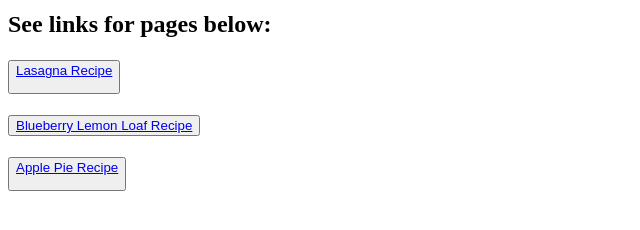
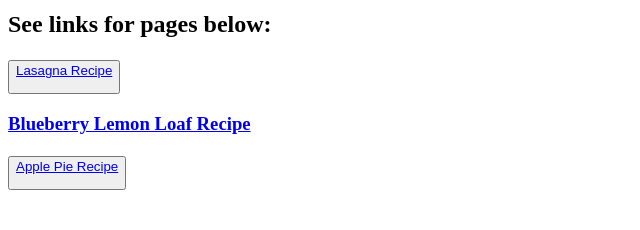
Before and after one commit to vabrahams638/odin-recipes, a plain HTML site: page index.html in a window 1280 px wide. Shown: the part 90-320 px from the top of the page, without its empty margins (0-640 px from the left). Drawn offline with Linux system fonts and the light colour scheme.

Commit message:
Update index.html

```diff
--- a/index.html
+++ b/index.html
@@ -10,7 +10,7 @@
 		<h2> See links for pages below: </h2>
 
 		<h3><p> <button> <a href="/lasagna.html"> Lasagna Recipe </a> </p> </button> </h3>
-		<h3> <p><button> <a href="vabrahams638/blueberry-lemonloaf.html"> Blueberry Lemon Loaf Recipe </a></button></p></h3>
+		<h3> <p> <a href="vabrahams638.github.io/blueberry-lemonloaf.html"> Blueberry Lemon Loaf Recipe </a></p></h3>
 		<h3> <p> <button> <a href="/apple-pie.html"> Apple Pie Recipe </a> </p>
 		</button> </h3>
 	</body>
```
